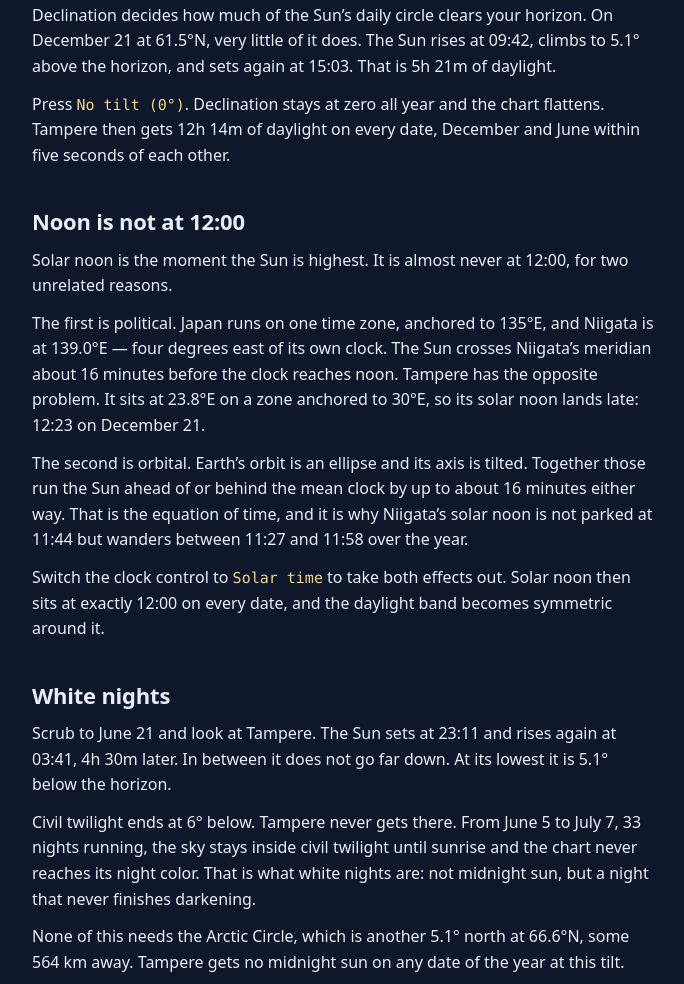
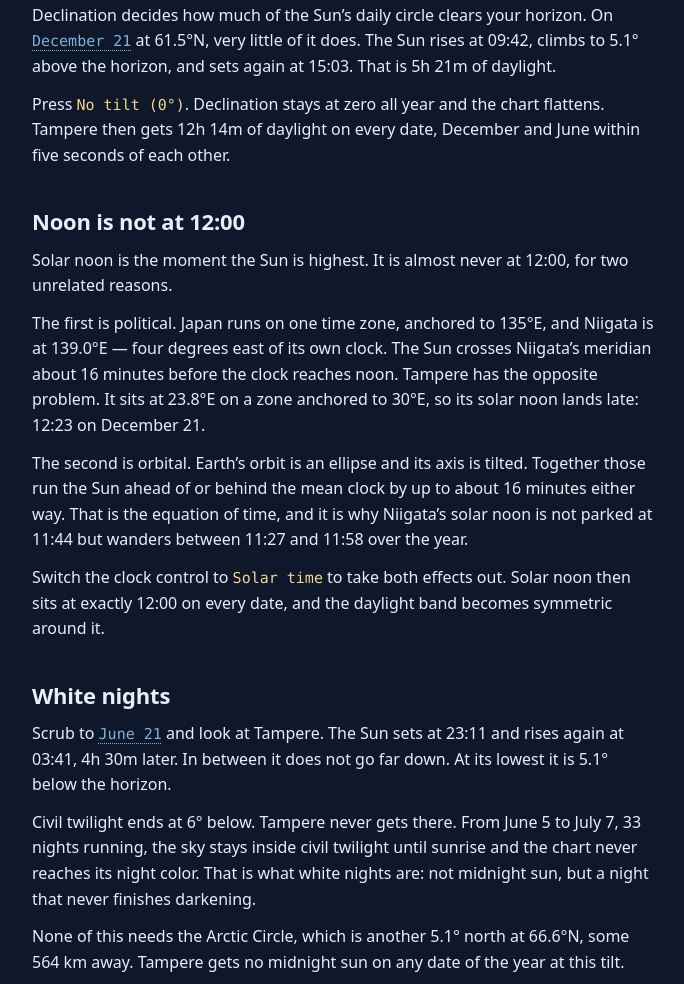
Before and after one commit to omusubilabs/daylight-lab, a website built with Vite: page index.html in a window 1280 px wide. Shown: the part 1859-2843 px from the top of the page, without its empty margins (78-762 px from the left). Built offline with nearby package versions, Linux system fonts and the light colour scheme.

Commit message:
Make dates in the prose address the chart (design-direction §5.4)

```diff
--- a/index.html
+++ b/index.html
@@ -67,7 +67,10 @@
                  (docs/design-direction.md §5.7). -->
             <p>
               Declination decides how much of the Sun’s daily circle clears your horizon. On
-              December 21 at 61.5°N,
+              <button type="button" data-control="date" data-month="12" data-day="21">
+                December 21
+              </button>
+              at 61.5°N,
               <span data-figure="dec-clause"
                 >very little of it does. The Sun rises at 09:42, climbs to 5.1° above the horizon,
                 and sets again at 15:03. That is 5h 21m of daylight.</span
@@ -111,7 +114,11 @@
           <section class="prose__section">
             <h2>White nights</h2>
             <p>
-              Scrub to June 21 and look at Tampere.
+              Scrub to
+              <button type="button" data-control="date" data-month="6" data-day="21">
+                June 21
+              </button>
+              and look at Tampere.
               <span data-figure="jun-clause"
                 >The Sun sets at 23:11 and rises again at 03:41, 4h 30m later. In between it does
                 not go far down. At its lowest it is 5.1° below the horizon.</span
--- a/src/main.ts
+++ b/src/main.ts
@@ -69,7 +69,11 @@ const diagram = createTiltDiagram();
 tiltControl.diagramSlot.append(diagram.element);
 
 // The prose is already in the document, so these upgrade markup rather than build it.
-const inlineControls = createInlineControls(app, { onInput: setTilt });
+const inlineControls = createInlineControls(app, {
+  onInput: setTilt,
+  onDayPreview: previewDay,
+  onDayActivate: scrubTo,
+});
 
 const cityControls = createCityControls({
   onChange: (cityAId, cityBId) => apply({ ...state, cityAId, cityBId }, 'replace', false),
@@ -254,6 +258,12 @@ function scrubTo(dayIndex: number): void {
   apply({ ...state, dayIndex: clampDayIndex(dayIndex) }, 'defer', false);
 }
 
+/** Hover/focus on a date in the prose moves the cursor without touching state (§5.4); `null`
+ * hands it back to whatever date is actually committed. */
+function previewDay(dayIndex: number | null): void {
+  chart.setCursor(dayIndex ?? state.dayIndex);
+}
+
 function scrubFromPointer(event: PointerEvent): void {
   const rect = chart.scrubSurface.getBoundingClientRect();
   if (rect.width === 0) return;
--- a/src/styles.css
+++ b/src/styles.css
@@ -732,6 +732,27 @@ a {
   text-decoration-style: solid;
 }
 
+/* The address affordance. A date is navigation, not a parameter of the model, so it takes the
+   cool token the scrub cursor uses rather than the tilt controls' warm one (§5.1, §5.4). */
+.prose__date {
+  padding: 0;
+  border: 0;
+  background: none;
+  color: var(--ui-accent);
+  font: inherit;
+  font-family: var(--font-mono);
+  font-size: 0.9375em;
+  font-variant-numeric: tabular-nums;
+  text-decoration: underline dotted;
+  text-decoration-thickness: 1px;
+  text-underline-offset: 0.25em;
+  cursor: pointer;
+}
+
+.prose__date:hover {
+  text-decoration-style: solid;
+}
+
 /* A result, not a control. It moves with the tilt and takes none of the control's warmth, which
    is the distinction the whole of §5.3 rests on. */
 .prose__value {
--- a/src/ui/inlineControls.ts
+++ b/src/ui/inlineControls.ts
@@ -6,6 +6,7 @@
  * Nothing here holds state. The drag and the range input are two controls over one `AppState`.
  */
 import { formatTilt } from '../lib/format.ts';
+import { dayIndexFromDate } from '../lib/year/index.ts';
 import { computeReactiveProse } from '../lib/year/prose.ts';
 import type { ReactiveProse } from '../lib/year/prose.ts';
 import type { ClockMode } from '../lib/time/index.ts';
@@ -15,6 +16,10 @@ import { tiltAfterDrag, tiltAfterKey, tiltValueText } from './tiltInput.ts';
 export interface InlineControlsOptions {
   /** Fired while the number is being dragged, so the chart can drop resolution until it settles. */
   onInput(tiltDeg: number): void;
+  /** Hover or focus on a date button; `null` when it ends, to hand the cursor back to `state`. */
+  onDayPreview(dayIndex: number | null): void;
+  /** Click or keyboard-activate a date button (docs/design-direction.md §5.4). */
+  onDayActivate(dayIndex: number): void;
 }
 
 export interface InlineControls {
@@ -31,6 +36,7 @@ export function createInlineControls(
   options: InlineControlsOptions,
 ): InlineControls {
   const sliders = [...root.querySelectorAll<HTMLElement>('[data-control="tilt"]')];
+  const dateButtons = [...root.querySelectorAll<HTMLButtonElement>('[data-control="date"]')];
   const declinations = [...root.querySelectorAll<HTMLElement>('[data-figure="declination"]')];
   // §5.7: everything else in the prose that recomputes with the tilt, keyed by `data-figure` to
   // the matching property of `ReactiveProse` — one lookup covers a single span and a whole clause
@@ -92,6 +98,21 @@ export function createInlineControls(
     });
   }
 
+  // An address, not a slider: the day it names never moves, so a native <button> gets keyboard
+  // and touch activation for free and only the affordance class is added here (§5.3, §5.4).
+  for (const button of dateButtons) {
+    button.classList.add('prose__date');
+    const month = Number(button.dataset.month);
+    const day = Number(button.dataset.day);
+    const dayIndex = dayIndexFromDate(REFERENCE_YEAR, month, day) ?? 0;
+
+    button.addEventListener('mouseenter', () => options.onDayPreview(dayIndex));
+    button.addEventListener('mouseleave', () => options.onDayPreview(null));
+    button.addEventListener('focus', () => options.onDayPreview(dayIndex));
+    button.addEventListener('blur', () => options.onDayPreview(null));
+    button.addEventListener('click', () => options.onDayActivate(dayIndex));
+  }
+
   for (const declination of declinations) declination.classList.add('prose__value');
   for (const figure of figures) figure.element.classList.add('prose__value');
 
```
Also changed, not shown: docs/ui-spec.md (+7 -2 lines).
